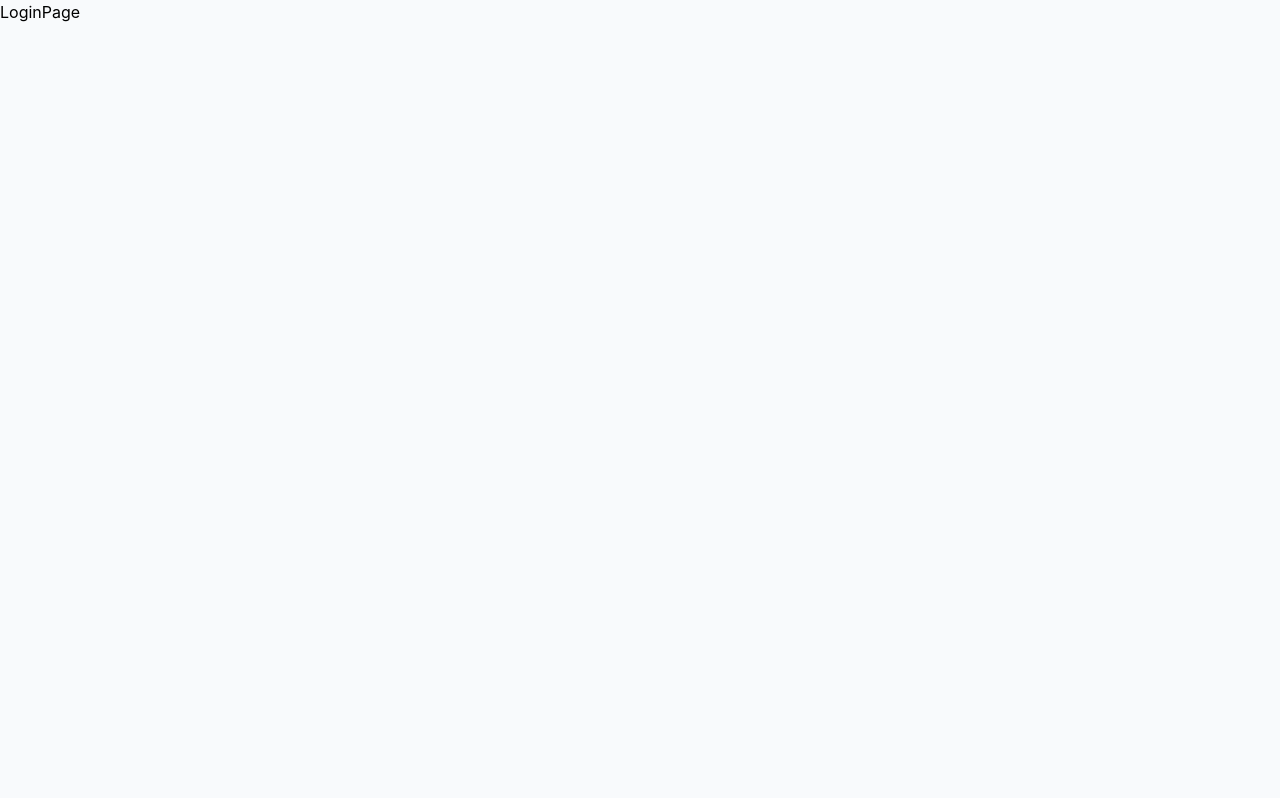
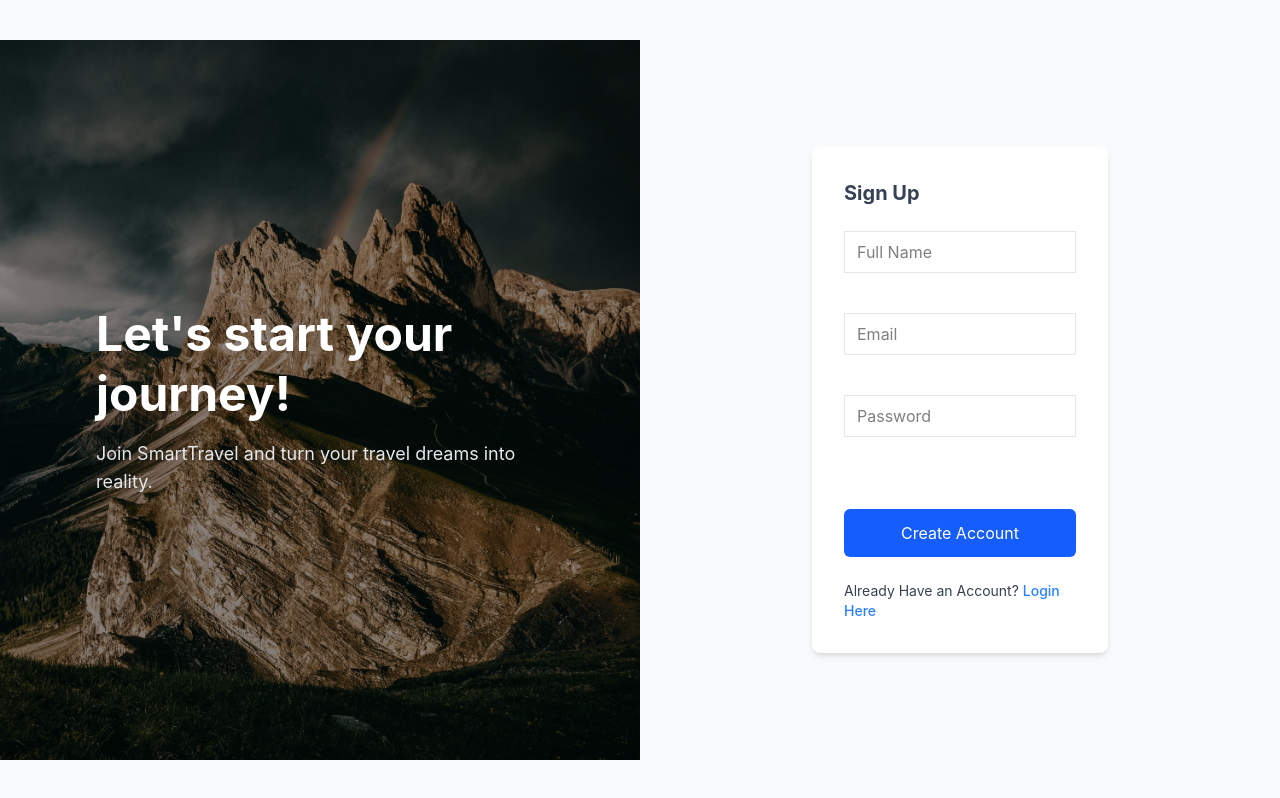
Before and after one commit to Suhanii15/Smart-Travel, a React (Vite) app in the folder client/: page /login in a window 1280 px wide. Built offline with nearby package versions, Linux system fonts and the light colour scheme.

Commit message:
login added

```diff
--- a/client/src/pages/LoginPage.jsx
+++ b/client/src/pages/LoginPage.jsx
@@ -1,8 +1,74 @@
 import React from 'react'
+import loginp from '../assets/login.jpeg'
+import { useState } from 'react'
+import { useNavigate } from 'react-router-dom'
+
 
 const LoginPage = () => {
+    const Navigate=useNavigate();
+
+const[currState, setcurrState]=useState("Sign Up")
+  const[name, setName]=useState("");
+  const[email,setEmail]=useState("");
+  const[password,setPassword]=useState("");
+  const[loading, setLoading]=useState(false);
   return (
-    <div>LoginPage</div>
+    <div className="min-h-screen flex items-center">
+        <div className="hidden h-180 lg:flex lg:w-1/2 relative bg-cover bg-center items-center justify-center px-12"
+       style={{ backgroundImage: `url('${loginp}')` }}>
+
+    <div className="absolute inset-0 bg-black/40"></div>
+
+    <div className="relative z-10 text-white max-w-md">
+      <h1 className="text-5xl font-bold leading-tight">
+        Let's start your journey!
+      </h1>
+      <p className="mt-4 text-lg text-gray-200">
+        Join SmartTravel and turn your travel dreams into reality.
+      </p>
+    </div>
+  </div>
+
+
+  <div className="flex-1 flex items-center justify-center px-6 py-12">
+          <form
+       className="bg-white lg:w-1/2 rounded-lg shadow-md px-8 py-8 flex flex-col gap-6 hover:shadow-lg cursor-pointer transition">
+        <h1 className=" font-md font-bold text-xl text-gray-700">{currState}</h1>
+        {
+          currState === 'Sign Up' && (
+            <input onChange={(e)=>setName(e.target.value)} type="text" placeholder='Full Name' value={name}  className="w-full mb-4 px-3 py-2 border border-gray-200 ronded-md hover:cursor-pointer transition"/>
+
+          )
+        }
+
+
+        <input onChange={(e)=>setEmail(e.target.value)} type="email" placeholder='Email' value={email}  className="w-full mb-4 px-3 py-2 border border-gray-200 ronded-md hover:cursor-pointer transition"/>
+        <input onChange={(e)=>setPassword(e.target.value)} type="password" placeholder='Password' value={password}  className="w-full mb-4 px-3 py-2 border border-gray-200 ronded-md hover:cursor-pointer transition"/>
+
+
+<button type="submit" className="mt-8 rounded-md  bg-blue-600 text-white px-8 py-3 hover:bg-blue-500 cursor-pointer transition">
+  { loading ? "processing.." : currState==="Sign Up" ? "Create Account" : "Login"}
+</button>
+<div className="flex flex-col gap-2">
+  {
+    currState === "Sign Up" ? (
+      <p className="text-sm text-gray-700">Already Have an Account? <span
+      onClick={()=>{setcurrState("Login")}}
+      className="font-medium text-blue-500 cursor-pointer">Login Here</span></p>
+    ) : (
+      <p className="text-sm text-gray-700">Create an account.<span
+      onClick={()=>setcurrState("Sign Up")}
+      className="font-medium text-blue-500 cursor-pointer">Click Here</span></p>
+    )
+  }
+</div>
+
+
+      </form>
+
+
+  </div>
+    </div>
   )
 }
 
```
Also changed, not shown: client/src/assets/login.jpeg (added).
